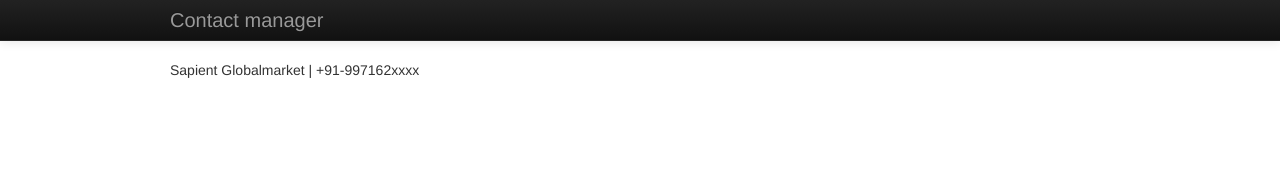
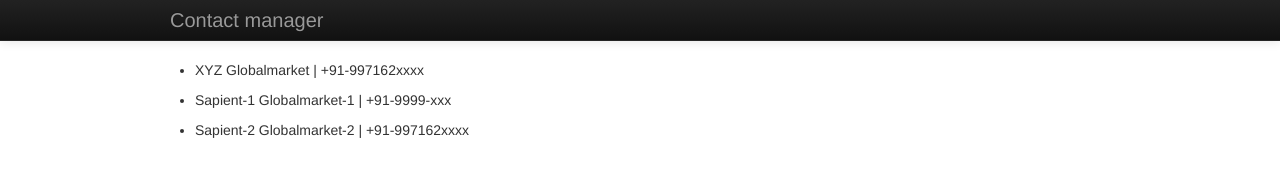
Before and after one commit to ankitcts/backbone_basics, a website: page index.html in a window 1280 px wide. Drawn offline with Linux system fonts and the light colour scheme.

Commit message:
Collection

```diff
--- /dev/null
+++ b/assets/js/app.js
@@ -0,0 +1,52 @@
+var ContactManager = new Marionette.Application();
+
+ContactManager.addRegions({
+    mainRegion: '#main-region'
+});
+
+ContactManager.Contact = Backbone.Model.extend({
+    defaults: {
+        phoneNumber: '+91-9999-xxx'
+    }
+});
+ContactManager.ContactCollection = Backbone.Collection.extend({
+    model: ContactManager.Contact
+    //comparator: "firstName"
+});
+
+ContactManager.on("start", function () {
+    var data = new ContactManager.ContactCollection([{
+            firstName: 'XYZ',
+            lastName: 'Globalmarket',
+            phoneNumber: '+91-997162xxxx'
+        }, {
+            firstName: 'Sapient-1',
+            lastName: 'Globalmarket-1'
+        }, {
+            firstName: 'Sapient-2',
+            lastName: 'Globalmarket-2',
+            phoneNumber: '+91-997162xxxx'
+        }]);
+
+    var listView = new ContactManager.ContactsView({
+        collection: data
+    })
+    ContactManager.mainRegion.show(listView);
+});
+
+
+ContactManager.ContactItemView = Marionette.ItemView.extend({
+    template: Handlebars.compile($("#contact-list-item").html()),
+    tagName: "li",
+    events: {
+        "click p": "_alertPhone"
+    },
+    _alertPhone: function () {
+        alert(this.model.get("phoneNumber"));
+    }
+});
+
+ContactManager.ContactsView = Marionette.CollectionView.extend({
+    tagName: "ul",
+    childView: ContactManager.ContactItemView
+});
--- a/index.html
+++ b/index.html
@@ -22,7 +22,7 @@
         <p>Here is static content in the web page. You'll notice that it gets replaced by our app as soon as we start it.</p>
     </div>
 
-    <script type="text/template" id="contact-template">
+    <script type="text/template" id="contact-list-item">
         <p>{{firstName}} {{lastName}} |  {{phoneNumber}}</p>
     </script>
 
@@ -33,41 +33,9 @@
     <script src="./assets/js/vendor/backbone.marionette.js"></script>
     <script src="./assets/js/vendor/handlebars.js"></script>
 
+    <script src="./assets/js/app.js"></script>
+
     <script type="text/javascript">
-        var ContactManager = new Marionette.Application();
-
-        ContactManager.Contact = Backbone.Model.extend({
-            default:{
-                phoneNumber: '+91-9999-xxx'
-            }
-        });
-
-        ContactManager.on("start",function(){
-            var data = new ContactManager.Contact({
-                firstName: 'Sapient',
-                lastName :'Globalmarket',
-                phoneNumber : '+91-997162xxxx'
-            });
-
-            var dataView  = new ContactManager.ContactView({
-                model:data
-            })
-            ContactManager.mainRegion.show(dataView);
-        });
-        ContactManager.addRegions({
-          mainRegion: '#main-region'
-        });
-
-        ContactManager.ContactView = Marionette.ItemView.extend({
-            template: Handlebars.compile( $("#contact-template").html() ),
-            events : {
-                "click p":"_alertPhone"
-            },
-            _alertPhone : function(){
-                alert(this.model.get("phoneNumber"));
-            }
-        });
-
         ContactManager.start();
     </script>
 
```
